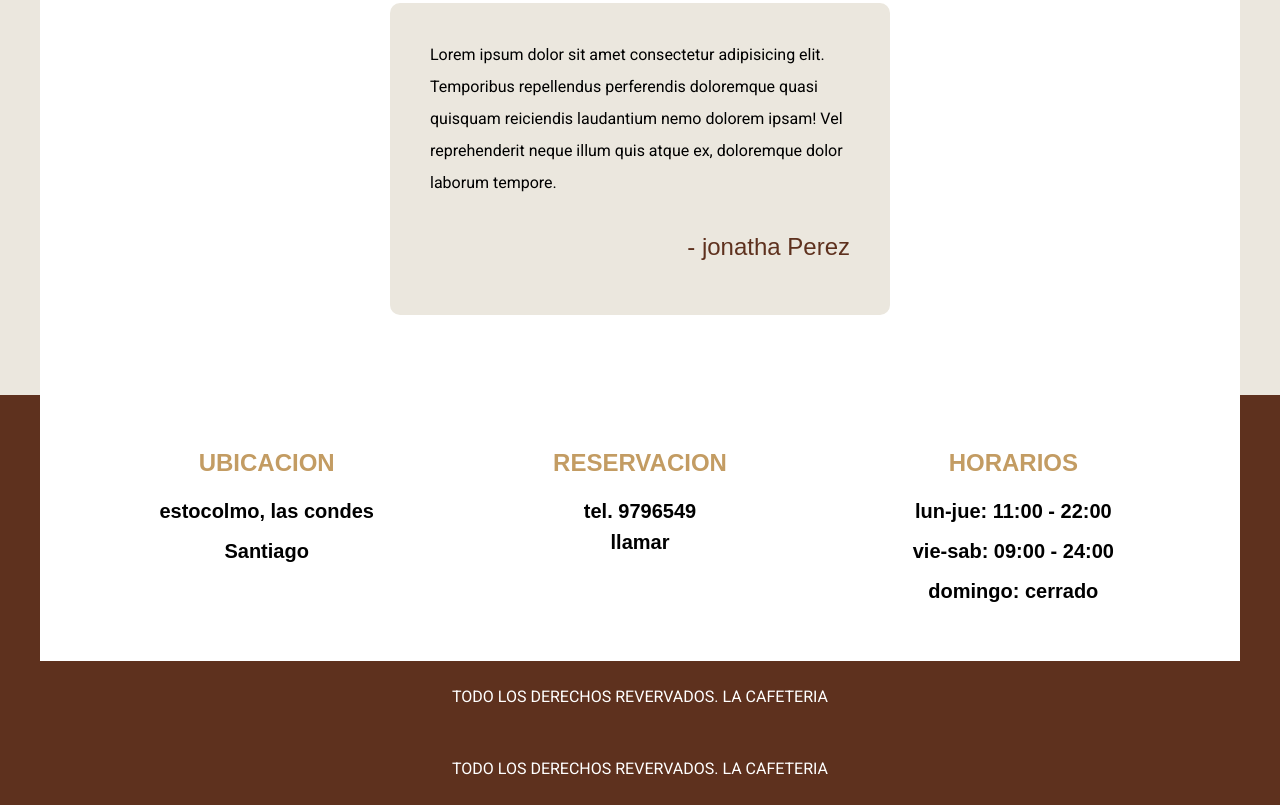
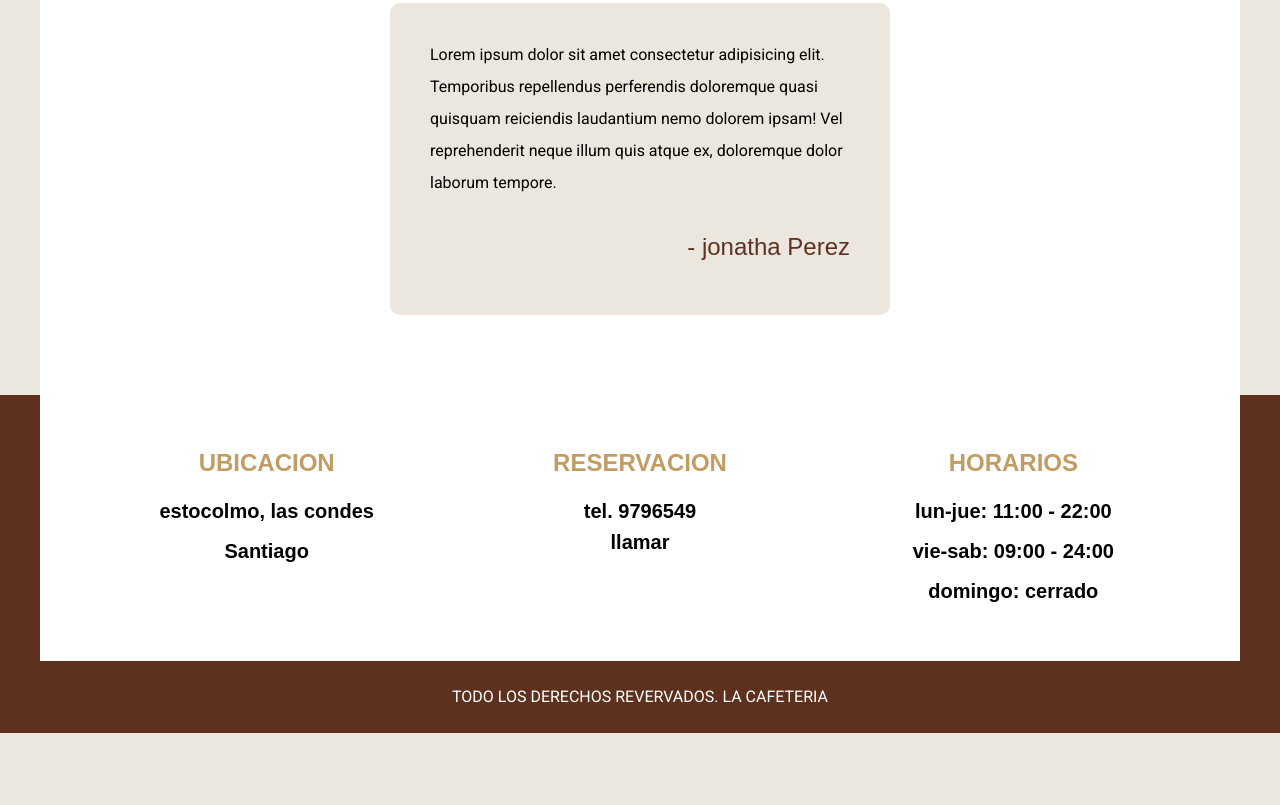
Before and after one commit to jona2411/Cafeteria, a website: page index.html in a window 1280 px wide. Shown: the part 4690-5495 px from the top of the page. After the commit the page ends 5423 px from the top, so only its background shows below. Drawn offline with Linux system fonts and the light colour scheme; a web font is replaced by a local one.

Commit message:
tercer commit

```diff
--- a/index.html
+++ b/index.html
@@ -201,7 +201,6 @@
             </div>
         </div>
         <p class="copyright">todo los derechos revervados. la cafeteria</p>
-        <p class="copyright">todo los derechos revervados. la cafeteria</p>
    </footer>
 
 </body>
```
